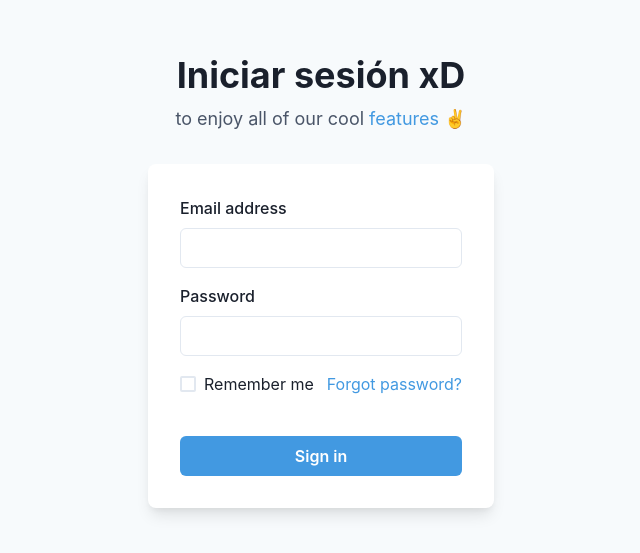
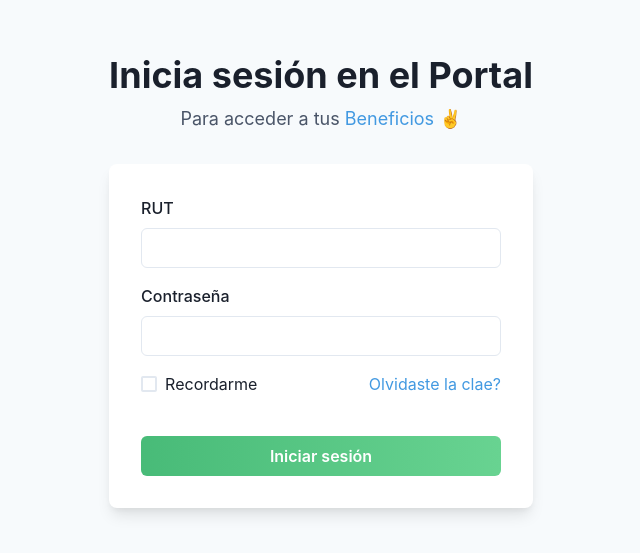
Before and after one commit to ramirezmansillacar/my-auth-app, a React (Create React App) app: page / in a window 1280 px wide. Shown: the part 119-672 px from the top of the page, without its empty margins (319-959 px from the left). Built offline with nearby package versions, Linux system fonts and the light colour scheme.

Commit message:
commit-2

```diff
--- a/src/pages/Login.js
+++ b/src/pages/Login.js
@@ -29,9 +29,9 @@ function Home() {
       bg={useColorModeValue('gray.50', 'gray.800')}>
       <Stack spacing={8} mx={'auto'} maxW={'lg'} py={12} px={6}>
         <Stack align={'center'}>
-          <Heading fontSize={'4xl'}>Iniciar sesión xD</Heading>
+          <Heading fontSize={'4xl'}>Inicia sesión en el Portal</Heading>
           <Text fontSize={'lg'} color={'gray.600'}>
-            to enjoy all of our cool <Link color={'blue.400'}>features</Link> ✌️
+            Para acceder a tus <Link color={'blue.400'}>Beneficios</Link> ✌️
           </Text>
         </Stack>
         <Box
@@ -41,11 +41,11 @@ function Home() {
           p={8}>
           <Stack spacing={4}>
             <FormControl id="email">
-              <FormLabel>Email address</FormLabel>
+              <FormLabel>RUT</FormLabel>
               <Input type="email" />
             </FormControl>
             <FormControl id="password">
-              <FormLabel>Password</FormLabel>
+              <FormLabel>Contraseña</FormLabel>
               <Input type="password" />
             </FormControl>
             <Stack spacing={10}>
@@ -53,17 +53,21 @@ function Home() {
                 direction={{ base: 'column', sm: 'row' }}
                 align={'start'}
                 justify={'space-between'}>
-                <Checkbox>Remember me</Checkbox>
-                <Link color={'blue.400'}>Forgot password?</Link>
+                <Checkbox>Recordarme</Checkbox>
+                <Link color={'blue.400'}>Olvidaste la clae?</Link>
               </Stack>
               <Button
-                bg={'blue.400'}
-                color={'white'}
-                _hover={{
-                  bg: 'blue.500',
-                }}>
-                Sign in
-              </Button>
+              fontFamily={'heading'}
+              mt={8}
+              w={'full'}
+              bgGradient="linear(to-r, green.400,green.300)"
+              color={'white'}
+              _hover={{
+                bgGradient: 'linear(to-r, green.300, green.400)',
+                boxShadow: 'xl',
+              }}>
+              Iniciar sesión
+            </Button>
             </Stack>
           </Stack>
         </Box>
```
